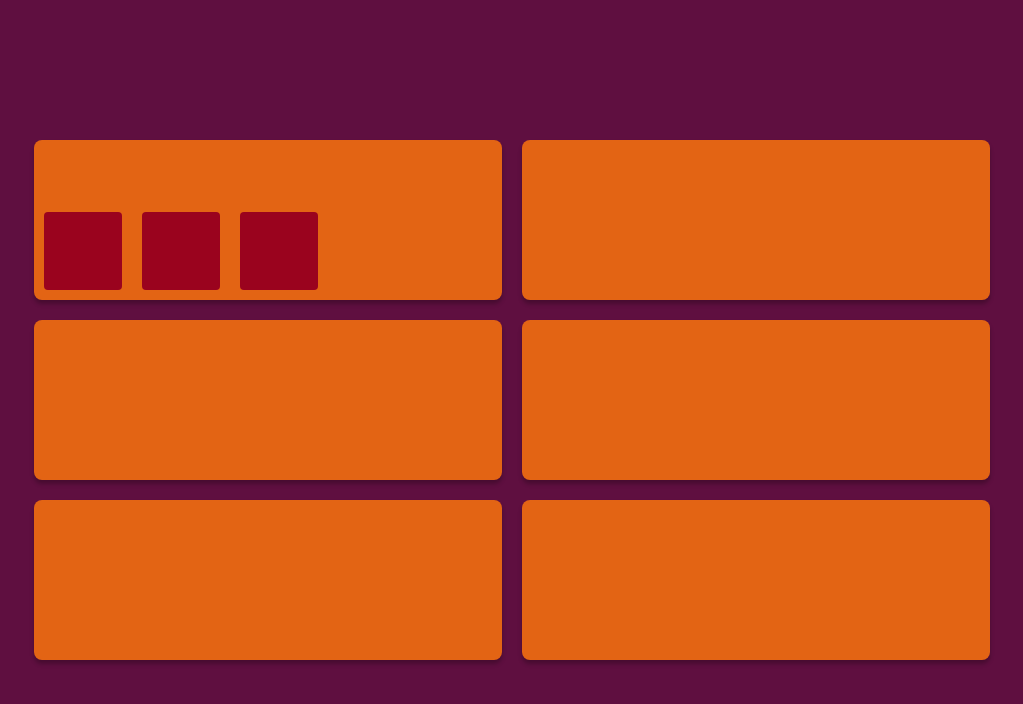
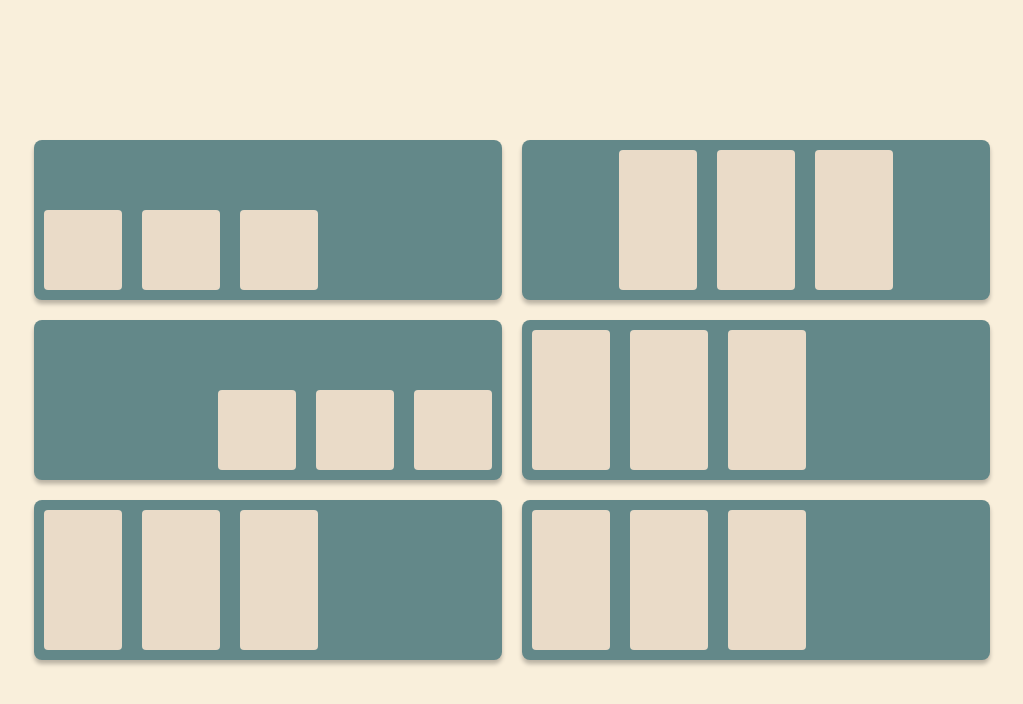
Before and after one commit to Annamichelles/Flexbox, a plain HTML site: page index.html in a window 1280 px wide. Shown: the whole page, without its empty margins (128-1151 px from the left). Drawn offline with Linux system fonts and the light colour scheme.

Commit message:
First three containers done

```diff
--- a/index.html
+++ b/index.html
@@ -33,21 +33,45 @@
 
 	<section>
 		<div class="container3">
+			<div class="smallboxes3">
+			</div>
+			<div class="smallboxes3">
+			</div>
+			<div class="smallboxes3">
+			</div>
 		</div>
 	</section>
 
 	<section>
 		<div class="container4">
+			<div class="smallboxes4">
+			</div>
+			<div class="smallboxes4">
+			</div>
+			<div class="smallboxes4">
+			</div>
 		</div>
 	</section>
 
 	<section>
 		<div class="container5">
+			<div class="smallboxes5">
+			</div>
+			<div class="smallboxes5">
+			</div>
+			<div class="smallboxes5">
+			</div>
 		</div>
 	</section>
 
 	<section>
 		<div class="container6">
+			<div class="smallboxes6">
+			</div>
+			<div class="smallboxes6">
+			</div>
+			<div class="smallboxes6">
+			</div>
 		</div>
 	</section>
 </body>
--- a/styles/index.css
+++ b/styles/index.css
@@ -5,7 +5,7 @@ body {
 	width: 100vw;
 	height: 100vh;
 	flex-shrink: 0;
-	background: #5F0F40;
+	background: #F9EFDB;
 	border: none;
 	display: flex;
 	justify-content: center;
@@ -16,13 +16,11 @@ body {
 
 /*classes*/
 
-
 .container1 {
 	width: 468px;
 	height: 160px;
-	flex-shrink: 0;
 	border-radius: 8px;
-	background: #E36414;
+	background: #638889;
 	box-shadow: 0px 4px 4px 0px rgba(0, 0, 0, 0.25);
 	border: none;
 	margin: 10px;
@@ -34,10 +32,10 @@ body {
 
 .smallboxes1 {
 	width: 78px;
-	height: 78px;
+	min-height: 50%;
 	flex-shrink: 0;
 	border-radius: 4px;
-	background: #9A031E;
+	background: #EADBC8;
 	display: flex;
 	margin: 10px;
 }
@@ -46,61 +44,111 @@ body {
 .container2 {
 	width: 468px;
 	height: 160px;
-	flex-shrink: 0;
 	border-radius: 8px;
-	background: #E36414;
+	background: #638889;
 	box-shadow: 0px 4px 4px 0px rgba(0, 0, 0, 0.25);
 	border: none;
 	margin: 10px;
 	display: flex;
+	justify-content: center;
+	align-content: flex-end;
 }
 
+.smallboxes2 {
+	width: 78px;
+	min-height: 50%;
+	border-radius: 4px;
+	background: #EADBC8;
+	display: flex;
+	margin: 10px;
+}
 
 .container3 {
 	width: 468px;
 	height: 160px;
 	flex-shrink: 0;
 	border-radius: 8px;
-	background: #E36414;
+	background: #638889;
 	box-shadow: 0px 4px 4px 0px rgba(0, 0, 0, 0.25);
 	border: none;
 	margin: 10px;
 	display: flex;
+	justify-content: flex-end;
+	align-content: flex-end;
+	flex-wrap: wrap;
 }
 
+.smallboxes3 {
+	width: 78px;
+	min-height: 50%;
+	border-radius: 4px;
+	background: #EADBC8;
+	display: flex;
+	margin: 10px;
+}
 
 .container4 {
 	width: 468px;
 	height: 160px;
-	flex-shrink: 0;
 	border-radius: 8px;
-	background: #E36414;
+	background: #638889;
 	box-shadow: 0px 4px 4px 0px rgba(0, 0, 0, 0.25);
 	border: none;
 	margin: 10px;
 	display: flex;
+	justify-content: left;
+	align-content: flex-end;
+}
+
+.smallboxes4 {
+	width: 78px;
+	min-height: 50%;
+	border-radius: 4px;
+	background: #EADBC8;
+	display: flex;
+	margin: 10px;
 }
 
 .container5 {
 	width: 468px;
 	height: 160px;
-	flex-shrink: 0;
 	border-radius: 8px;
-	background: #E36414;
+	background: #638889;
 	box-shadow: 0px 4px 4px 0px rgba(0, 0, 0, 0.25);
 	border: none;
 	margin: 10px;
 	display: flex;
+	justify-content: left;
+	align-content: flex-end;
+}
+
+.smallboxes5 {
+	width: 78px;
+	min-height: 50%;
+	border-radius: 4px;
+	background: #EADBC8;
+	display: flex;
+	margin: 10px;
 }
 
 .container6 {
 	width: 468px;
 	height: 160px;
-	flex-shrink: 0;
 	border-radius: 8px;
-	background: #E36414;
+	background: #638889;
 	box-shadow: 0px 4px 4px 0px rgba(0, 0, 0, 0.25);
 	border: none;
 	margin: 10px;
 	display: flex;
+	justify-content: left;
+	align-content: flex-end;
 }
+
+.smallboxes6 {
+	width: 78px;
+	min-height: 50%;
+	border-radius: 4px;
+	background: #EADBC8;
+	display: flex;
+	margin: 10px;
+}
```
